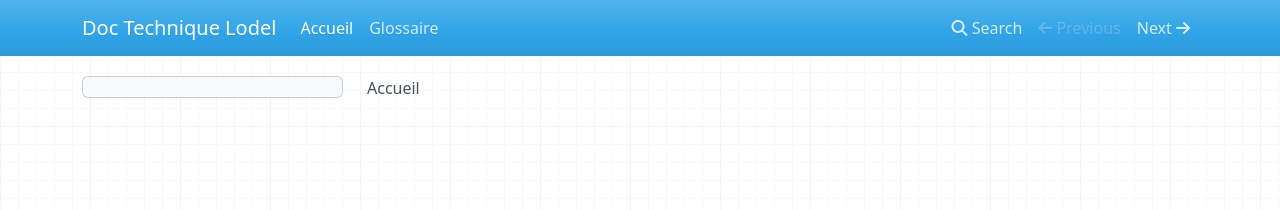
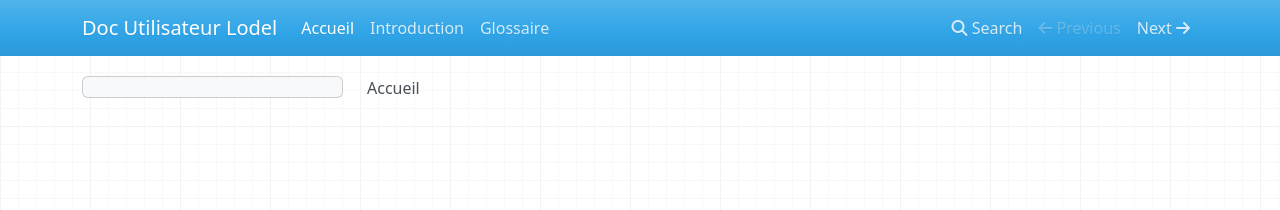
Before and after one commit to ValentinGeorgesDubost/Doc-Lodel-Utilisateur, an MkDocs documentation site: the page built from docs/index.md, in a window 1280 px wide. Shown: the top 210 px of the page. Built offline with MkDocs 1.6.1, drawn with Linux system fonts in a browser that asks for light colours; nearby versions of some CDN libraries; old or Windows-style settings are respelled for this version of MkDocs.

Commit message:
Update mkdocs.yml

```diff
--- a/mkdocs.yml
+++ b/mkdocs.yml
@@ -1,5 +1,6 @@
-site_name: Doc Technique Lodel
+site_name: Doc Utilisateur Lodel
 
 pages:
 - Accueil: 'index.md'
+- Introduction: 'intro.md'
 - 'Glossaire.md'
```
